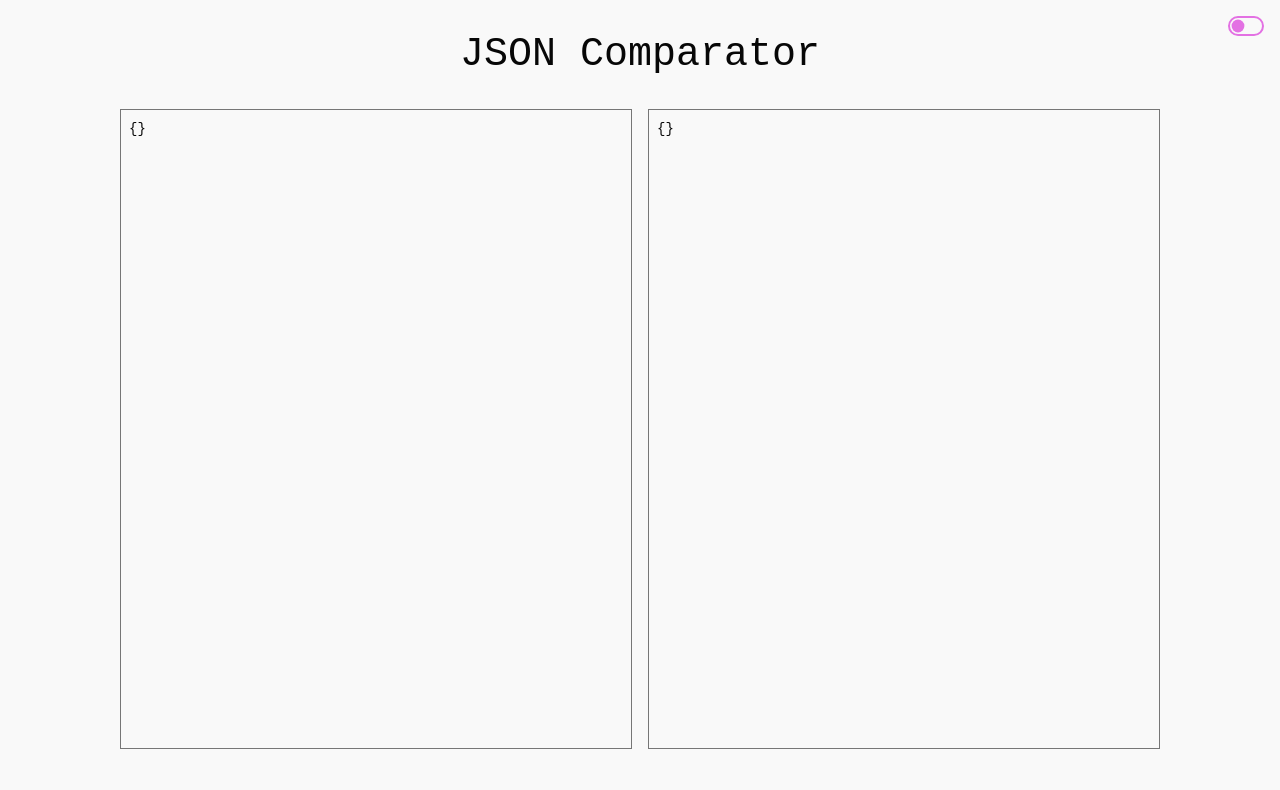
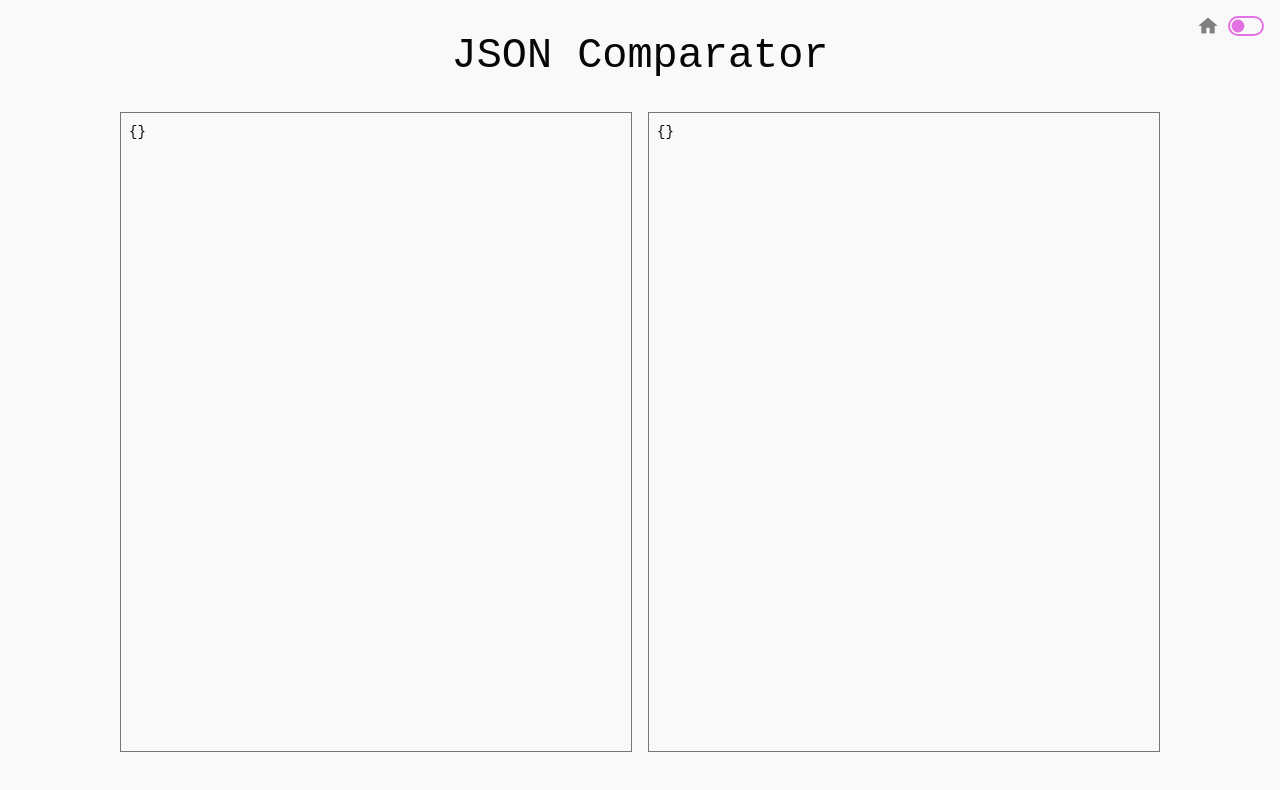
Before and after one commit to jihogrammer/json-comparator, a plain HTML site: page index.html in a window 1280 px wide. Shown: the top 790 px of the page. Drawn offline with Linux system fonts and the light colour scheme; a web font is replaced by a local one.

Commit message:
Add toolkit to link home

```diff
--- a/css/main.css
+++ b/css/main.css
@@ -54,15 +54,15 @@ body {
 }
 
 h1 {
-  font-size: 2.5rem
+  font-size: calc((1rem * (var(--golden-ratio) - 1)) * var(--golden-ratio) * var(--golden-ratio) * var(--golden-ratio))
 }
 
 h2 {
-  font-size: 2rem;
+  font-size: calc((1rem * (var(--golden-ratio) - 1)) * var(--golden-ratio) * var(--golden-ratio))
 }
 
 h3 {
-  font-size: 1.5rem;
+  font-size: calc((1rem * (var(--golden-ratio) - 1)) * var(--golden-ratio))
 }
 
 nav {
@@ -71,17 +71,29 @@ nav {
   justify-content: center;
 }
 
-#main-title {
+nav #main-title {
   margin-top: 1rem;
   margin-bottom: 2rem;
 }
 
-#theme-label {
+nav #toolkit {
   position: absolute;
   top: 0;
   right: 0;
   margin: 1rem;
+}
 
+nav #toolkit #home-icon {
+  fill: gray;
+}
+
+nav #toolkit #home-icon:hover {
+  fill: var(--text-color);
+  transition: left 100ms ease;
+  cursor: pointer;
+}
+
+#theme-label {
   display: inline-flex;
   align-items: center;
   gap: 0.5rem;
--- a/index.html
+++ b/index.html
@@ -1,23 +1,39 @@
 <!DOCTYPE html>
 <html lang="en">
   <head>
-  <meta charset="UTF-8">
-  <meta name="viewport" content="width=device-width, initial-scale=1.0">
+    <meta charset="UTF-8" />
+    <meta name="viewport" content="width=device-width, initial-scale=1.0" />
     <title>JSON Comparator</title>
 
-  <link href="./css/main.css" rel="stylesheet">
+    <link href="./css/main.css" rel="stylesheet" />
     <script src="./js/index.js" type="module"></script>
 
-  <link rel="preconnect" href="https://fonts.googleapis.com">
-  <link rel="preconnect" href="https://fonts.gstatic.com" crossorigin>
-  <link href="https://fonts.googleapis.com/css2?family=Nanum+Gothic+Coding&display=swap" rel="stylesheet">
+    <link rel="preconnect" href="https://fonts.googleapis.com" />
+    <link rel="preconnect" href="https://fonts.gstatic.com" crossorigin />
+    <link
+      href="https://fonts.googleapis.com/css2?family=Nanum+Gothic+Coding&display=swap"
+      rel="stylesheet"
+    />
   </head>
   <body>
     <nav>
       <h1 id="main-title">JSON Comparator</h1>
+      <div id="toolkit">
+        <svg
+          id="home-icon"
+          xmlns="http://www.w3.org/2000/svg"
+          viewBox="0 0 24 24"
+          width="20px"
+          height="20px"
+        >
+          <path
+            d="M 12 2 A 1 1 0 0 0 11.289062 2.296875 L 1.203125 11.097656 A 0.5 0.5 0 0 0 1 11.5 A 0.5 0.5 0 0 0 1.5 12 L 4 12 L 4 20 C 4 20.552 4.448 21 5 21 L 9 21 C 9.552 21 10 20.552 10 20 L 10 14 L 14 14 L 14 20 C 14 20.552 14.448 21 15 21 L 19 21 C 19.552 21 20 20.552 20 20 L 20 12 L 22.5 12 A 0.5 0.5 0 0 0 23 11.5 A 0.5 0.5 0 0 0 22.796875 11.097656 L 12.716797 2.3027344 A 1 1 0 0 0 12.710938 2.296875 A 1 1 0 0 0 12 2 z"
+          />
+        </svg>
         <label id="theme-label">
-      <input id="theme-checkbox" type="checkbox">
+          <input id="theme-checkbox" type="checkbox" />
         </label>
+      </div>
     </nav>
 
     <main>
--- a/js/index.js
+++ b/js/index.js
@@ -2,9 +2,10 @@ import { initTheme } from "./utils/theme.js";
 import { registerHotKeys } from "./utils/hotkey.js";
 import * as QueryParameters from "./utils/params.js";
 import { renderEdit, renderView } from "./components/container.js";
-
+import { initToolkit } from "./utils/toolkit.js";
 
 window.onload = () => {
+  initToolkit();
   initTheme();
   registerHotKeys();
 
--- /dev/null
+++ b/js/utils/toolkit.js
@@ -0,0 +1,5 @@
+export const initToolkit = () => {
+  document.getElementById("home-icon").addEventListener("click", () => {
+    window.open("https://github.com/jihogrammer/json-comparator", "_blank");
+  });
+};
```
Lines whose indentation alone changed are shown as unchanged.
